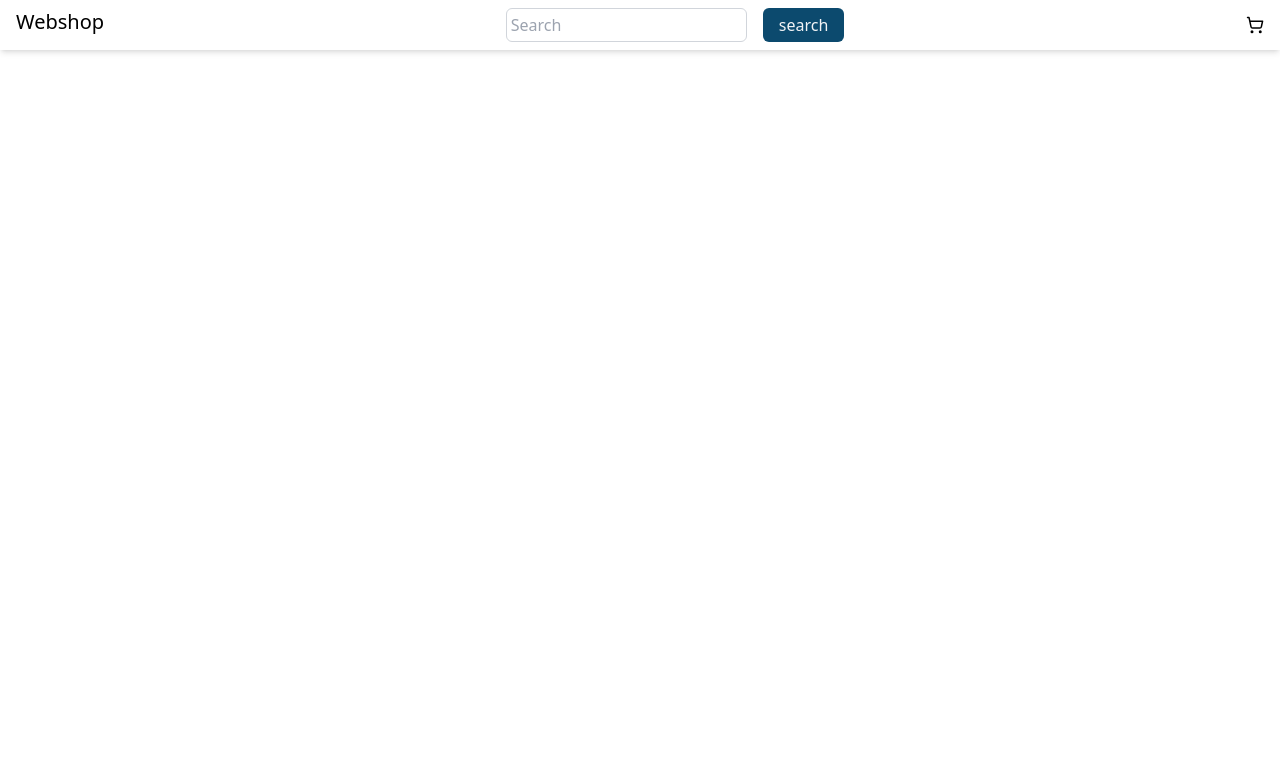
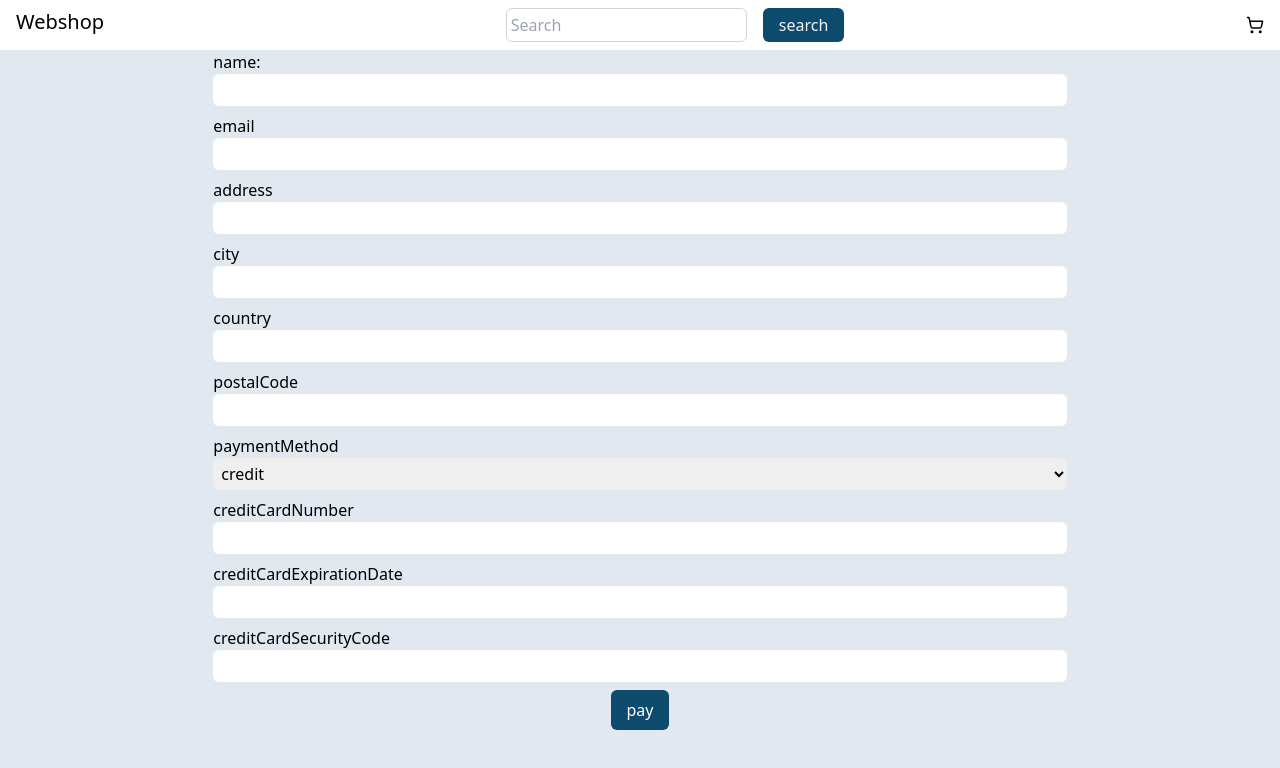
Before and after one commit to DelfosseDoran/Reseach_project, a Vue app: page /checkout in a window 1280 px wide. Before the commit this address had no page. Shown: the top 768 px of the page. Built offline with nearby package versions, Linux system fonts and the light colour scheme.

Commit message:
Update cart link and add new routes

```diff
--- a/src/components/layout/Header.vue
+++ b/src/components/layout/Header.vue
@@ -35,7 +35,7 @@ export default defineComponent({
   </div>
     <ul class="flex gap-4 items-center">
       <li>
-        <router-link to="/"><ShoppingCart size="18" /></router-link>
+        <router-link to="/cart"><ShoppingCart size="18" /></router-link>
       </li>
     </ul>
   </header>
--- a/src/router/index.ts
+++ b/src/router/index.ts
@@ -17,6 +17,16 @@ const router = createRouter({
       path: '/product/:id',
       name: 'product',
       component: () => import('../views/Detail.vue'),
+    },
+    {
+      path: '/cart',
+      name: 'cart',
+      component: () => import('../views/Cart.vue'),
+    },
+    {
+      path: '/checkout',
+      name: 'checkout',
+      component: () => import('../views/Checkout.vue'),
     }
   ],
 });
--- /dev/null
+++ b/src/views/Cart.vue
@@ -0,0 +1,58 @@
+<script lang="ts">
+import { defineComponent, ref } from 'vue';
+import { ProductData } from '@/interface/productInterface';
+
+export default defineComponent({
+  setup() {
+    const existingProducts = JSON.parse(
+      localStorage.getItem('productList') || '[]'
+    );
+    const price = ref<number>(
+      existingProducts
+        .map((product: ProductData) => product.price)
+        .reduce((a: number, b: number) => a + b, 0)
+    );
+    const cart = ref<ProductData[]>(existingProducts);
+
+    const deleteProduct = (product: ProductData) => {
+      const index = cart.value.indexOf(product);
+      cart.value.splice(index, 1);
+      localStorage.setItem('productList', JSON.stringify(cart.value));
+      price.value = cart.value
+        .map((product: ProductData) => product.price)
+        .reduce((a: number, b: number) => a + b, 0);
+    };
+
+    return { cart, deleteProduct, price };
+  },
+});
+</script>
+
+<template>
+  <div>
+    <div class="flex justify-between p-4 text-lg font-medium">
+      <h2>Shopping Cart</h2>
+      <p>total: €{{ price }}</p>
+      <RouterLink class="bg-sky-900 text-white p-4 py-2 rounded-md" to="/checkout"
+        >details and pay</RouterLink
+      >
+    </div>
+    <ul>
+      <li v-for="product in cart" :key="product.id" class="m-4">
+        <div class="flex gap-4 p-4 rounded-md bg-white">
+          <img :src="product.mainImage.imageUrl" class="h-60" alt="" />
+          <div class="text-right">
+            <p>{{ product.productTitle }}</p>
+            <p>€{{ product.price }}</p>
+            <button
+              class="bg-sky-900 text-white p-4 py-2 rounded-md"
+              @click="deleteProduct(product)"
+            >
+              delete
+            </button>
+          </div>
+        </div>
+      </li>
+    </ul>
+  </div>
+</template>
--- /dev/null
+++ b/src/views/Checkout.vue
@@ -0,0 +1,200 @@
+<script lang="ts">
+import { defineComponent, ref } from 'vue';
+import { useRouter } from 'vue-router';
+export default defineComponent({
+  setup() {
+    const paymentMethod = ref<number>(1);
+    const information = ref({
+      name: '',
+      email: '',
+      address: '',
+      city: '',
+      country: '',
+      postalCode: '',
+      paymentMethod: 0,
+      creditCardNumber: '',
+      creditCardExpirationDate: '',
+      creditCardSecurityCode: '',
+      paypalEmail: '',
+      paypalPassword: '',
+    });
+    const { push } = useRouter();
+    const changePaymentMethod = (method: number) => {
+      paymentMethod.value = method;
+      console.log(paymentMethod.value);
+    };
+    const validateEmail = (email: string): boolean => {
+      // Basic email validation
+      const emailRegex = /^[^\s@]+@[^\s@]+\.[^\s@]+$/;
+      return emailRegex.test(email);
+    };
+
+    const validateCreditCard = (creditCardNumber: string): boolean => {
+      // Basic credit card number validation (you may want to use a library for a more thorough check)
+      return /^\d{16}$/.test(creditCardNumber);
+    };
+
+    const validateExpirationDate = (expirationDate: string): boolean => {
+      // Basic expiration date validation (you may want to use a library for a more thorough check)
+      return /^\d{2}\/\d{2}$/.test(expirationDate);
+    };
+
+    const validateForm = (): boolean => {
+      // Check if all required fields are filled in
+      const requiredFields = [
+        'name',
+        'email',
+        'address',
+        'city',
+        'country',
+        'postalCode',
+      ];
+
+      if (requiredFields.some((field) => !information.value[field])) {
+        console.error('Please fill in all required fields');
+        return false;
+      }
+
+      // Additional validation based on payment method
+      if (paymentMethod.value === 1) {
+        // Credit card validation
+        if (!validateCreditCard(information.value.creditCardNumber)) {
+          console.error('Invalid credit card number');
+          return false;
+        }
+
+        if (
+          !validateExpirationDate(information.value.creditCardExpirationDate)
+        ) {
+          console.error('Invalid credit card expiration date');
+          return false;
+        }
+      } else if (paymentMethod.value === 2) {
+        // PayPal validation (you can add validation logic for PayPal fields if needed)
+      }
+
+      return true;
+    };
+    const pay = () => {
+      if (!validateForm()) {
+        console.log('Validation failed, do not proceed with payment')
+        return;
+      }
+      localStorage.removeItem('productList');
+      push('/');
+    };
+    return { paymentMethod, changePaymentMethod, information, pay };
+  },
+});
+</script>
+
+<template>
+  <main>
+    <div class="grid w-2/3 mx-auto">
+      <label for="name">name:</label>
+      <input
+        class="rounded-md p-1 mb-2"
+        type="text"
+        v-model="information.name"
+        id="name"
+      />
+
+      <label for="email">email</label>
+      <input
+        class="rounded-md p-1 mb-2"
+        type="text"
+        v-model="information.email"
+        id="email"
+      />
+
+      <label for="address">address</label>
+      <input
+        class="rounded-md p-1 mb-2"
+        type="text"
+        v-model="information.address"
+        id="address"
+      />
+
+      <label for="city">city</label>
+      <input
+        class="rounded-md p-1 mb-2"
+        type="text"
+        v-model="information.city"
+        id="city"
+      />
+
+      <label for="country">country</label>
+      <input
+        class="rounded-md p-1 mb-2"
+        type="text"
+        v-model="information.country"
+        id="country"
+      />
+
+      <label for="postalCode">postalCode</label>
+      <input
+        class="rounded-md p-1 mb-2"
+        type="text"
+        v-model="information.postalCode"
+        id="postalCode"
+      />
+      <label for="paymentMethod">paymentMethod</label>
+      <select
+        class="rounded-md p-1 mb-2"
+        @change="(e) => changePaymentMethod(Number(e.target.value))"
+        id="paymentMethod"
+      >
+        <option value="0" disabled>select payment method</option>
+        <option value="1">credit</option>
+        <option value="2">paypal</option>
+      </select>
+      <div class="grid" v-if="paymentMethod === 1">
+        <label for="creditCardNumber">creditCardNumber</label>
+        <input
+          class="rounded-md p-1 mb-2"
+          type="text"
+          v-model="information.creditCardNumber"
+          id="creditCardNumber"
+        />
+
+        <label for="creditCardExpirationDate">creditCardExpirationDate</label>
+        <input
+          class="rounded-md p-1 mb-2"
+          type="text"
+          v-model="information.creditCardExpirationDate"
+          id="creditCardExpirationDate"
+        />
+
+        <label for="creditCardSecurityCode">creditCardSecurityCode</label>
+        <input
+          class="rounded-md p-1 mb-2"
+          type="text"
+          v-model="information.creditCardSecurityCode"
+          id="creditCardSecurityCode"
+        />
+      </div>
+      <div class="grid" v-if="paymentMethod === 2">
+        <label for="paypalEmail">paypalEmail</label>
+        <input
+          class="rounded-md p-1 mb-2"
+          type="text"
+          v-model="information.paypalEmail"
+          id="paypalEmail"
+        />
+
+        <label for="paypalPassword">paypalPassword</label>
+        <input
+          class="rounded-md p-1 mb-2"
+          type="text"
+          v-model="information.paypalPassword"
+          id="paypalPassword"
+        />
+      </div>
+      <div class="flex justify-center">
+        <button class="bg-sky-900 text-white p-2 px-4 w-fit rounded-md" @click="pay">
+          pay
+        </button>
+      </div>
+    </div>
+  </main>
+</template>
--- a/src/views/Detail.vue
+++ b/src/views/Detail.vue
@@ -11,48 +11,51 @@ export default defineComponent({
     const { currentRoute } = useRouter();
     const { getProducts } = api();
     const product = computed(() => currentRoute.value.params.id);
-    console.log('Product parameter:', product.value);
     getProducts(product.value).then((response) => {
-      console.log('API response:', response);
       data.value = response;
     });
     const changeImage = (i: number) => {
       index.value = i;
     };
     const addToLocalStorage = () => {
-      // Get the existing products from local storage or initialize an empty array
-      const existingProducts = JSON.parse(localStorage.getItem('productList') || '[]');
-
-      // Check if the product is already in the list
-      if (!existingProducts.some((existingProduct: ProductData) => existingProduct.id === data.value.id)) {
-        // Add the current product to the list
+      const existingProducts = JSON.parse(
+        localStorage.getItem('productList') || '[]'
+      );
+      const listasin = existingProducts.map(
+        (existingProduct: ProductData) => existingProduct.asin
+      );
+      if (!listasin.includes(data.value.asin)) {
         existingProducts.push(data.value);
-
-        // Save the updated list to local storage
         localStorage.setItem('productList', JSON.stringify(existingProducts));
-
-        // Notify the user or perform any other actions as needed
-        console.log('Product added to the list:', data.value);
       } else {
         // Notify the user or perform any other actions as needed
-        console.log('Product is already in the list:', data.value);
+        return
       }
     };
-    return { data, index, changeImage,addToLocalStorage };
+    const getVariations = (asin:string) => {
+      getProducts(asin).then((response) => {
+        data.value = response;
+      });
+    };
+    return { data, index, changeImage, addToLocalStorage,getVariations };
   },
 });
 </script>
 
 <template>
   <main v-if="data" class="p-2 px-4">
-    <div class=" bg-white rounded-md">
+    <div class="bg-white rounded-md">
       <h1 class="text-lg font-medium p-4 py-2">{{ data.productTitle }}</h1>
       <div class="flex p-4">
-      <div class=" w-2/3">
+        <div class="w-2/3">
           <div class="h-96 w-96 mb-2 rounded-md bg-white">
-          <img class="rounded-md h-96" :src="data.imageUrlList[index]" alt="" />
+            <img
+              class="rounded-md h-96"
+              :src="data.imageUrlList[index]"
+              alt=""
+            />
           </div>
-        <div class="flex gap-2 w-full  bg-white p-2 rounded-md">
+          <div class="flex gap-2 w-full bg-white p-2 rounded-md">
             <button
               class="rounded-md shadow-md"
               v-for="(img, i) in data.imageUrlList"
@@ -66,14 +69,32 @@ export default defineComponent({
             </button>
           </div>
         </div>
-      <div class="w-1/3">
+        <div class="w-1/3 flex flex-col items-end">
           <p class="text-right">{{ data.priceShippingInformation }}</p>
           <p class="text-right font-medium">€ {{ data.price }}</p>
           <p class="text-right">seller: {{ data.soldBy }}</p>
-        <button @click="addToLocalStorage" class="rounded-md shadow-md mt-4">
+          <select
+          @change="(e)=>{getVariations(e.target.value)}"
+            v-for="variations in data.variations"
+            :name="variations"
+            id=""
+          >
+            <option v-for="option in variations.values" :value="option.asin">
+              <div>
+                <img :src="option.imageUrl" alt="" />
+                <p>{{ option.value }}</p>
+              </div>
+            </option>
+          </select>
+
+          <button
+            @click="addToLocalStorage"
+            class="w-fit rounded-md shadow-md mt-4 bg-sky-900 text-white p-2 px-4"
+          >
             Add to List
           </button>
-      </div></div>
+        </div>
+      </div>
     </div>
     <p>{{ data.productDescription }}</p>
   </main>
```
Lines whose indentation alone changed are shown as unchanged.
